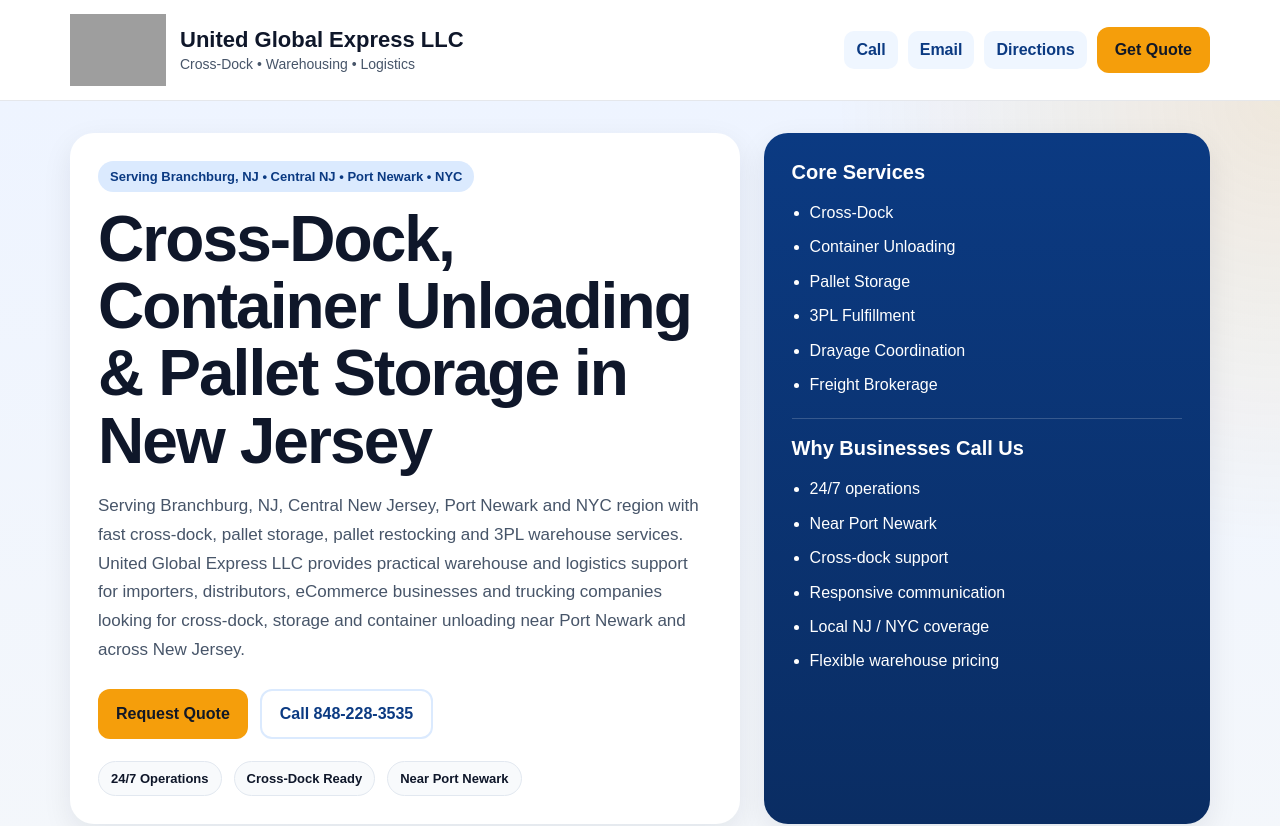
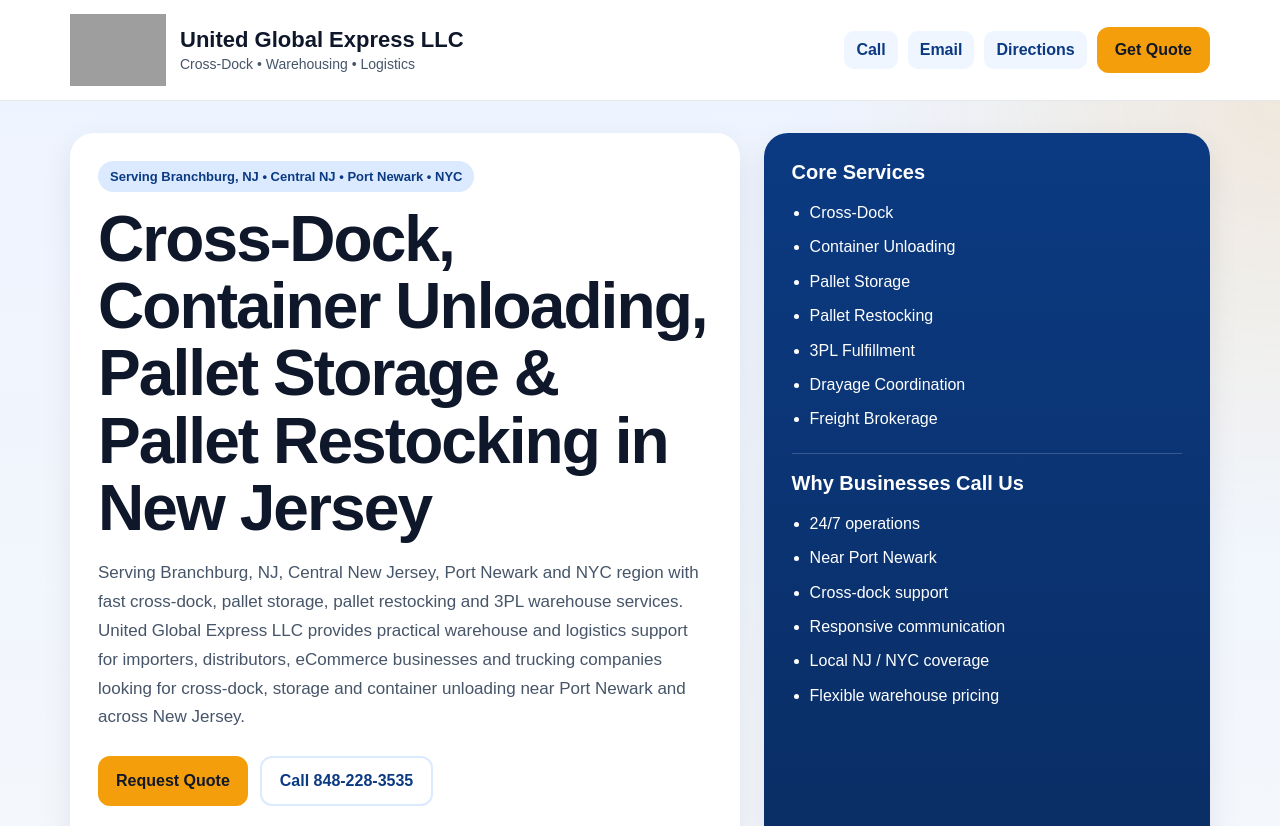
Before and after one commit to Unitedglobalexpress/united-global-express-website, a Next.js app: page / in a window 1280 px wide. Shown: the top 826 px of the page. Built offline with nearby package versions, Linux system fonts and the light colour scheme; grey boxes are pictures that could not be loaded.

Commit message:
Update page.js

```diff
--- a/app/page.js
+++ b/app/page.js
@@ -222,7 +222,7 @@
               Email
             </a>
             <a
-              href="https://www.google.com/maps/search/?api=1&query=United+Global+Express+LLC+Branchburg+NJ"
+             href="https://www.google.com/maps/search/?api=1&query=34+Columbia+Rd,+Branchburg,+NJ+08876"
               className="navLink"
               target="_blank"
               rel="noreferrer"
@@ -242,7 +242,7 @@
             <div className="eyebrow">
   Serving Branchburg, NJ • Central NJ • Port Newark • NYC
 </div>
-            <h1>Cross-Dock, Container Unloading & Pallet Storage in New Jersey</h1>
+           <h1>Cross-Dock, Container Unloading, Pallet Storage & Pallet Restocking in New Jersey</h1>
             <p className="heroText">
   Serving Branchburg, NJ, Central New Jersey, Port Newark and NYC region with fast cross-dock, pallet storage, pallet restocking and 3PL warehouse services. United Global Express LLC provides practical warehouse and logistics support for importers, distributors, eCommerce businesses and trucking companies looking for cross-dock, storage and container unloading near Port Newark and across New Jersey.
 </p>
@@ -269,6 +269,7 @@
               <li>Cross-Dock</li>
               <li>Container Unloading</li>
               <li>Pallet Storage</li>
+              <li>Pallet Restocking</li>
               <li>3PL Fulfillment</li>
               <li>Drayage Coordination</li>
               <li>Freight Brokerage</li>
```
